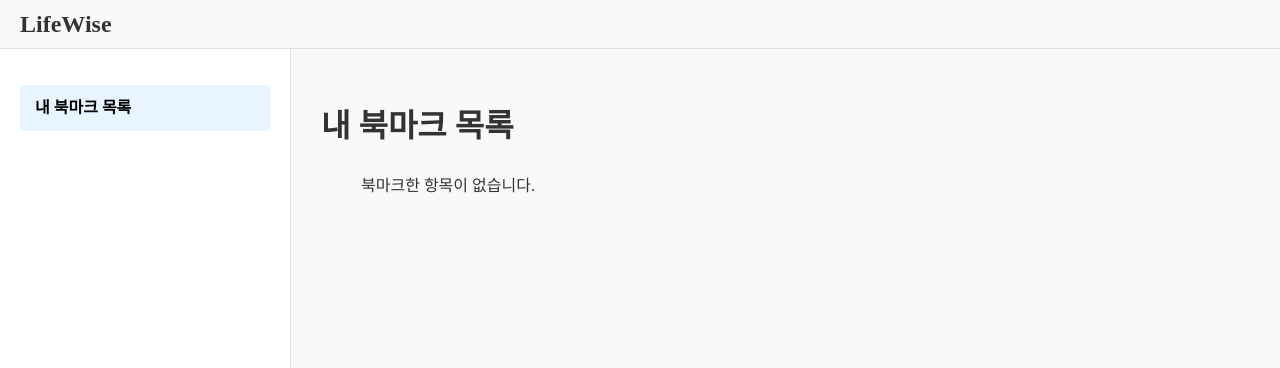
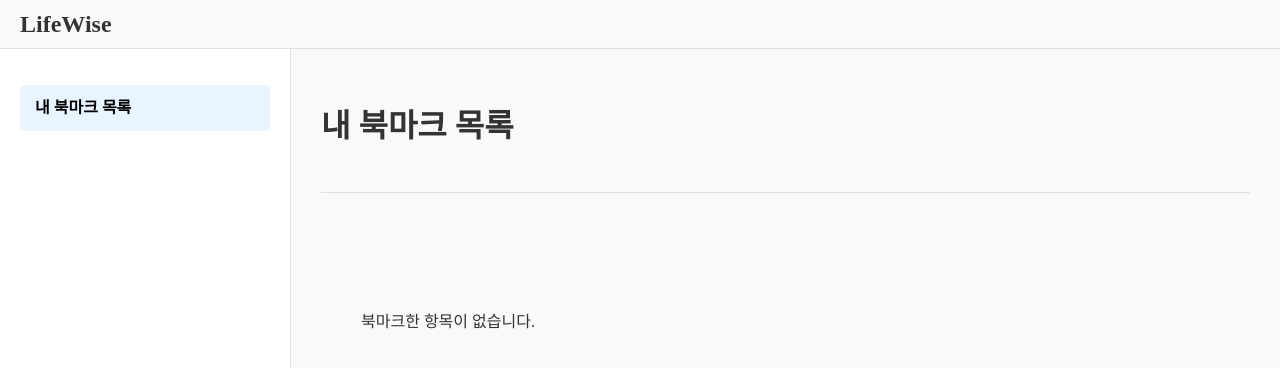
Before and after one commit to GDSC-Hongik/LifeWise-EuSha-web, a React (Vite) app: page /bookmark in a window 1280 px wide. Shown: the top 368 px of the page. Built offline with nearby package versions, Linux system fonts and the light colour scheme; a web font is replaced by a local one.

Commit message:
Feat: css 수정

```diff
--- /dev/null
+++ b/src/components/Mypage_Ingredient/Bookmarklist.css
@@ -0,0 +1,20 @@
+.likes-devide {
+  margin-top: 40px;
+  border-bottom: 1px solid #e0e0e0;
+}
+
+.likes-list {
+  margin-top: 100px;
+  display: flex;
+  flex-direction: row;
+  flex-wrap: wrap;
+}
+
+.like-item {
+  margin: 20px 40px 30px;
+  display: flex;
+  flex-direction: column;
+  width: 200px;
+  text-align: center;
+  align-items: center;
+}
--- a/src/components/Mypage_Ingredient/Bookmarklist.jsx
+++ b/src/components/Mypage_Ingredient/Bookmarklist.jsx
@@ -1,5 +1,6 @@
 import "./Likes.css";
 import { useState, useEffect } from "react";
+import "./Bookmarklist.css";
 
 const Bookmarklist = () => {
   const [bookMarks, setBookMarks] = useState([]);
@@ -18,7 +19,7 @@ const Bookmarklist = () => {
   return (
     <div className="likes-container">
       <h1>내 북마크 목록</h1>
-
+      <p className="likes-devide"></p>
       <ul className="likes-list">
         {bookMarks.length > 0 ? (
           bookMarks.map((bookmark) => (
```
